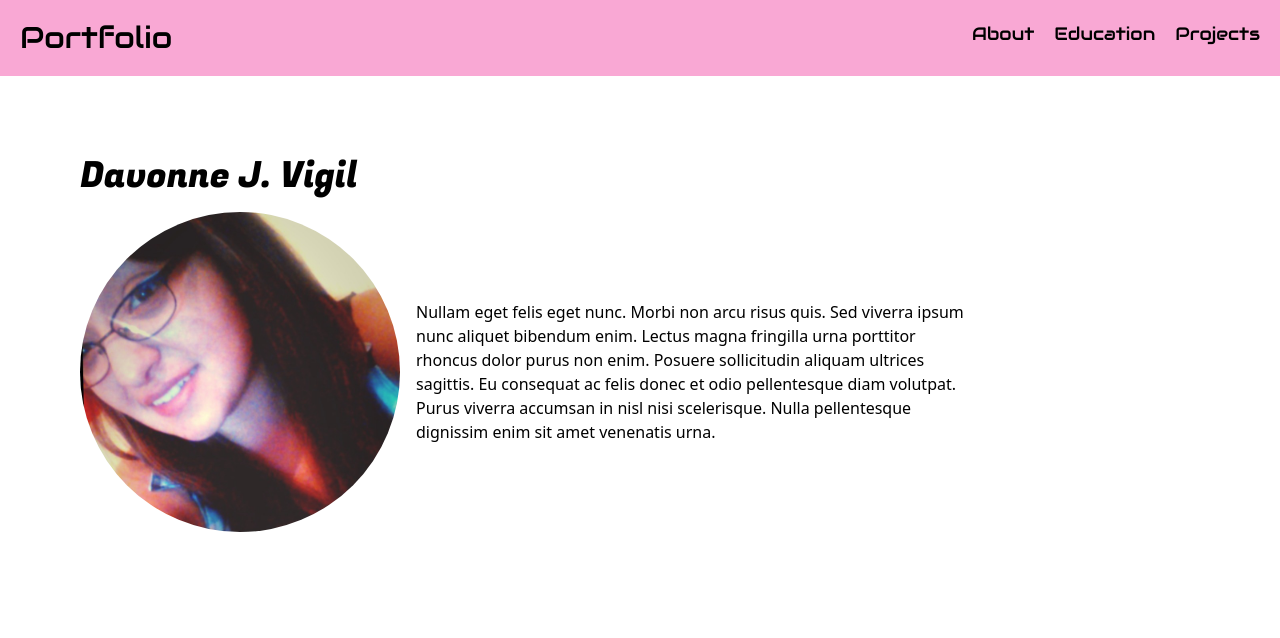
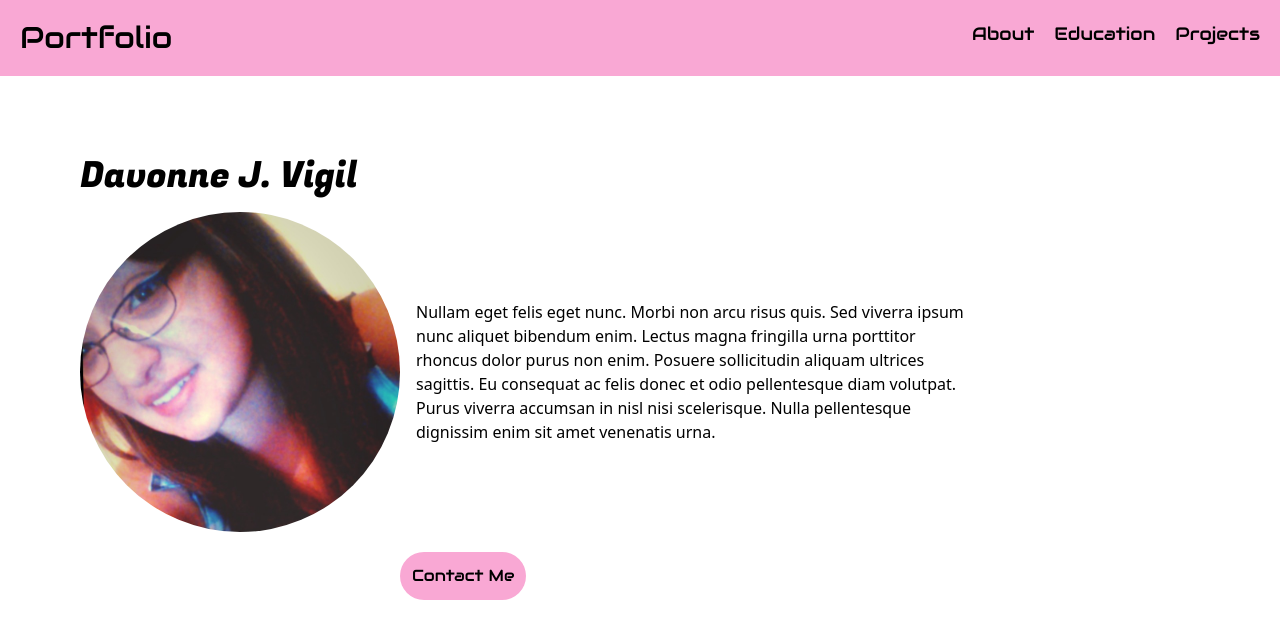
Before and after one commit to davonnes-portfolio-react/portfolio, a React (Vite) app: page /main in a window 1280 px wide. Shown: the top 638 px of the page. Built offline with nearby package versions, Linux system fonts and the light colour scheme.

Commit message:
adding Button Component

```diff
--- a/src/components/About.jsx
+++ b/src/components/About.jsx
@@ -1,3 +1,5 @@
+import Button from "./Button";
+
 export default function About() {
   return (
     <>
@@ -20,6 +22,8 @@ export default function About() {
             Nulla pellentesque dignissim enim sit amet venenatis urna.
           </p>
         </div>
+
+        <Button />
       </main>
     </>
   );
--- /dev/null
+++ b/src/components/Button.jsx
@@ -0,0 +1,14 @@
+export default function Button() {
+  return (
+    <>
+      <div className="mt-5 lg:ml-80 md:ml-80">
+        <button
+          type="button"
+          className="bg-pink-300 p-3 rounded-full font-audio hover:text-white "
+        >
+          Contact Me
+        </button>
+      </div>
+    </>
+  );
+}
```
